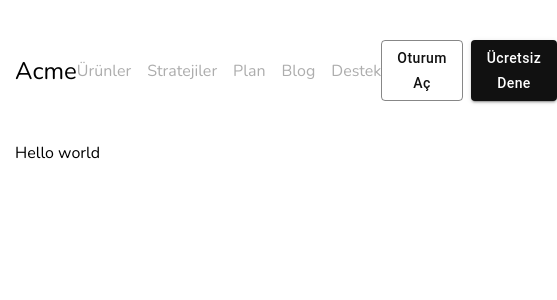
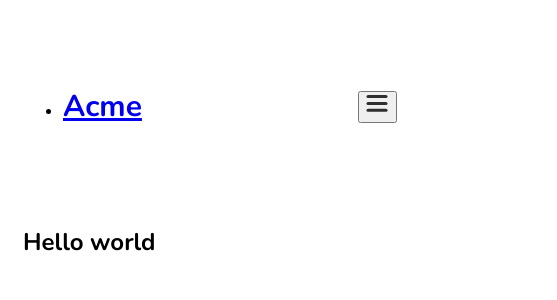
Before and after one commit to halilibrahimcelik/case-study-crud, a Next.js app: page / in a window 390 px wide. Shown: the top 300 px of the page, 557 px wide, since content can reach past the window. Built offline with nearby package versions, Linux system fonts and the light colour scheme.

Commit message:
feat:added hamburger menu

```diff
--- /dev/null
+++ b/declarations.d.ts
@@ -0,0 +1,3 @@
+// NOTE: The declaration below was injected by `"framer"`
+// see https://www.framer.com/docs/guides/handshake for more information.
+declare module "https://framer.com/m/*";
--- a/package.json
+++ b/package.json
@@ -12,6 +12,7 @@
     "@emotion/react": "^11.11.1",
     "@emotion/styled": "^11.11.0",
     "@mui/material": "^5.14.18",
+    "framer-motion": "^10.16.5",
     "next": "14.0.2",
     "react": "^18",
     "react-dom": "^18"
--- a/src/app/components/header/index.tsx
+++ b/src/app/components/header/Header.tsx
@@ -4,21 +4,24 @@ import Link from "next/link";
 import React from "react";
 import CustomButon from "./button";
 import { usePathname } from "next/navigation";
+import MobileHeader from "./mobileHeader";
+import { useCycle } from "framer-motion";
 type Props = {};
 
 const Header = (props: Props) => {
   const pathname = usePathname();
-  console.log(pathname);
+  const [isOpen, toggleOpen] = useCycle(false, true);
+
   return (
     <header className="py-10">
       <Wrapper component="nav">
-        <ul className="flex justify-between items-center">
-          <li className="opacity-100 hover:opacity-75 duration-300 ease-in transition-opacity">
+        <ul className="  justify-between items-center flex">
+          <li className="opacity-100    bg-transparent hover:opacity-75 duration-300 ease-in transition-opacity">
             <Link href={"/"}>
-              <h1 className="text-2xl lg:text-3xl xl:text-4xl">Acme</h1>
+              <h1 className="text-3xl  lg:text-4xl xl:text-5xl">Acme</h1>
             </Link>
           </li>
-          <li>
+          <li className="hidden lg:block">
             <ul className="flex gap-4 justify-between items-center">
               <li
                 className={
@@ -41,7 +44,7 @@ const Header = (props: Props) => {
               </li>
             </ul>
           </li>
-          <li>
+          <li className="hidden lg:block">
             <ul className="flex gap-2 justify-between items-center">
               <li className="">
                 <CustomButon
@@ -59,6 +62,9 @@ const Header = (props: Props) => {
               </li>
             </ul>
           </li>
+          <li className="block lg:hidden">
+            <MobileHeader />
+          </li>
         </ul>
       </Wrapper>
     </header>
--- /dev/null
+++ b/src/app/components/header/hamburgerToggle.tsx
@@ -0,0 +1,45 @@
+import { motion } from "framer-motion";
+import React from "react";
+type Props = {
+  toggle: () => void;
+};
+
+const Path = (props: any) => (
+  <motion.path
+    fill="transparent"
+    strokeWidth="3"
+    stroke="hsl(0, 0%, 18%)"
+    strokeLinecap="round"
+    {...props}
+  />
+);
+const HamburgerToggle = ({ toggle }: Props) => {
+  return (
+    <button onClick={toggle} className="relative pointer-events-auto   z-50 ">
+      <svg width="23" height="23" viewBox="0 0 23 23">
+        <Path
+          variants={{
+            closed: { d: "M 2 2.5 L 20 2.5" },
+            open: { d: "M 3 16.5 L 17 2.5" },
+          }}
+        />
+        <Path
+          d="M 2 9.423 L 20 9.423"
+          variants={{
+            closed: { opacity: 1 },
+            open: { opacity: 0 },
+          }}
+          transition={{ duration: 0.1 }}
+        />
+        <Path
+          variants={{
+            closed: { d: "M 2 16.346 L 20 16.346" },
+            open: { d: "M 3 2.5 L 17 16.346" },
+          }}
+        />
+      </svg>
+    </button>
+  );
+};
+
+export default HamburgerToggle;
--- /dev/null
+++ b/src/app/components/header/mobileHeader.tsx
@@ -0,0 +1,99 @@
+"use client";
+import React, { useRef, useEffect, useState } from "react";
+import { motion, useCycle } from "framer-motion";
+import HamburgerToggle from "./hamburgerToggle";
+import Link from "next/link";
+import CustomButon from "./button";
+import { MobileMenuItem } from "./mobileMenuItem";
+type Props = {};
+
+const useDimensions = (ref: any) => {
+  const dimensions = useRef({ width: 0, height: 0 });
+
+  useEffect(() => {
+    if (ref.current) {
+      dimensions.current.width = ref.current.offsetWidth;
+      dimensions.current.height = ref.current.offsetHeight;
+    }
+    // eslint-disable-next-line react-hooks/exhaustive-deps
+  }, [ref]);
+
+  return dimensions.current;
+};
+const sidebar = {
+  open: (height = 1000) => ({
+    clipPath: `circle(${height * 2 + 200}px at 100% 0)`,
+    transition: {
+      type: "spring",
+      stiffness: 20,
+      restDelta: 2,
+    },
+  }),
+  closed: {
+    clipPath: "circle(0px at 100% 0)",
+    transition: {
+      type: "spring",
+      stiffness: 400,
+      damping: 40,
+    },
+  },
+};
+
+const variants = {
+  open: {
+    transition: { staggerChildren: 0.07, delayChildren: 0.2 },
+  },
+  closed: {
+    transition: { staggerChildren: 0.05, staggerDirection: -1 },
+  },
+};
+const list = [
+  { id: 1, jsx: <Link href="/products">Ürünler</Link> },
+  { id: 2, jsx: <Link href="/">Stratejiler</Link> },
+  { id: 3, jsx: <Link href="/">Plan</Link> },
+  { id: 4, jsx: <Link href="/">Blog</Link> },
+  { id: 5, jsx: <Link href="/">Destek</Link> },
+  {
+    id: 6,
+    jsx: <CustomButon text="Oturum Aç" color="primary" variant="outlined" />,
+  },
+  {
+    id: 7,
+    jsx: (
+      <CustomButon text="Ücretsiz Dene" color="primary" variant="contained" />
+    ),
+  },
+];
+const MobileHeader = (props: Props) => {
+  const containerRef = useRef(null);
+  const { height } = useDimensions(containerRef);
+  const [isOpen, toggleOpen] = useCycle(false, true);
+
+  return (
+    <motion.div
+      initial={false}
+      animate={isOpen ? "open" : "closed"}
+      custom={height}
+      className={` w-full lg:hidden ${isOpen ? "" : "pointer-events-none"}`}
+      ref={containerRef}
+    >
+      <motion.div
+        className="absolute inset-0 top-0 right-0 h-[50vh] w-full bg-slate-200 "
+        variants={sidebar}
+      >
+        <h1 className="text-black">hello</h1>
+        <motion.ul
+          variants={variants}
+          className="flex flex-col items-center justify-center h-full w-full gap-4"
+        >
+          {list.map((item) => {
+            return <MobileMenuItem key={item.id}>{item.jsx}</MobileMenuItem>;
+          })}
+        </motion.ul>
+      </motion.div>
+      <HamburgerToggle toggle={() => toggleOpen()} />
+    </motion.div>
+  );
+};
+
+export default MobileHeader;
--- /dev/null
+++ b/src/app/components/header/mobileMenuItem.tsx
@@ -0,0 +1,35 @@
+import * as React from "react";
+import { motion } from "framer-motion";
+
+type Props = {
+  children: React.ReactNode;
+};
+const variants = {
+  open: {
+    y: 0,
+    opacity: 1,
+    transition: {
+      y: { stiffness: 10, velocity: -100 },
+    },
+  },
+  closed: {
+    y: 50,
+    opacity: 0,
+    transition: {
+      y: { stiffness: 1000 },
+    },
+  },
+};
+
+export const MobileMenuItem = ({ children }: Props) => {
+  return (
+    <motion.li
+      variants={variants}
+      whileHover={{ scale: 1.1 }}
+      //   whileTap={{ scale: 0.95 }}
+      className=" border flex justify-center py-2  w-full"
+    >
+      {children}
+    </motion.li>
+  );
+};
--- a/src/app/containers/homeContainer/index.tsx
+++ b/src/app/containers/homeContainer/index.tsx
@@ -1,7 +1,7 @@
 import React from "react";
 
 import Wrapper from "@/app/components/UI/Wrapper";
-import Header from "@/app/components/header";
+import Header from "@/app/components/header/Header";
 
 type Props = {};
 
@@ -9,7 +9,7 @@ const HomeContainer = (props: Props) => {
   return (
     <>
       <Wrapper component="section" customClass="h-[100vh] w-full">
-        <h1>Hello world</h1>
+        <h1 className="bg">Hello world</h1>
       </Wrapper>
     </>
   );
--- a/src/app/globals.css
+++ b/src/app/globals.css
@@ -8,7 +8,7 @@ body {
 
 @layer components {
   .link {
-    @apply text-gray  transition-all duration-300 ease-in  hover:brightness-[10%];
+    @apply text-[#ADADAD]  transition-all duration-300 ease-in  hover:brightness-[10%];
   }
   .link-active {
     @apply brightness-[10%];
--- a/src/app/layout.tsx
+++ b/src/app/layout.tsx
@@ -1,7 +1,7 @@
 import type { Metadata } from "next";
 import { Nunito } from "next/font/google";
 import "./globals.css";
-import Header from "./components/header";
+import Header from "./components/header/Header";
 
 const nunito = Nunito({
   subsets: ["latin"],
--- a/tailwind.config.ts
+++ b/tailwind.config.ts
@@ -1,15 +1,16 @@
 import type { Config } from "tailwindcss";
 
 const config: Config = {
+  corePlugins: {
+    preflight: false,
+  },
   content: [
     "./src/pages/**/*.{js,ts,jsx,tsx,mdx}",
     "./src/components/**/*.{js,ts,jsx,tsx,mdx}",
     "./src/app/**/*.{js,ts,jsx,tsx,mdx}",
   ],
+
   theme: {
-    colors: {
-      gray: "#ADADAD",
-    },
     extend: {
       fontFamily: {
         nunito: "var(--font-nunito)",
```
Also changed, not shown: 1 other file (tests, documents, lock files or other folders).
